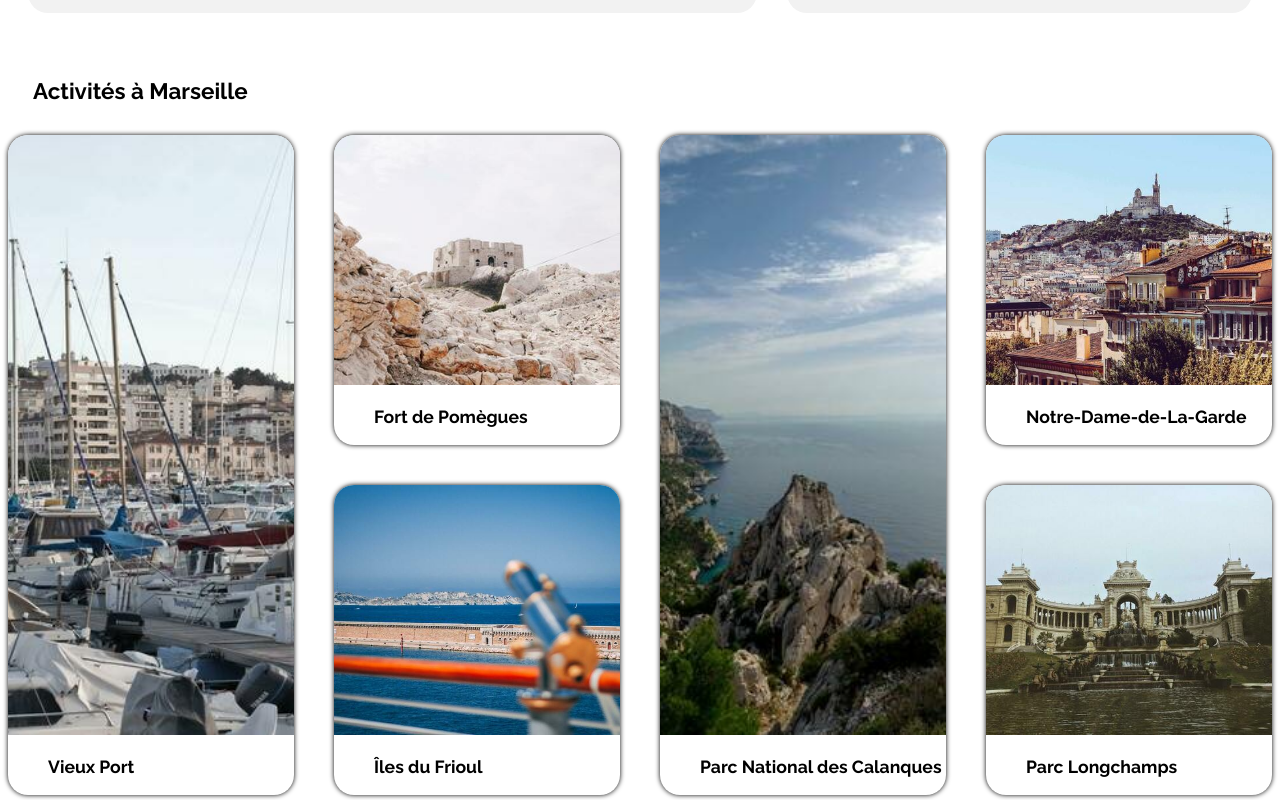
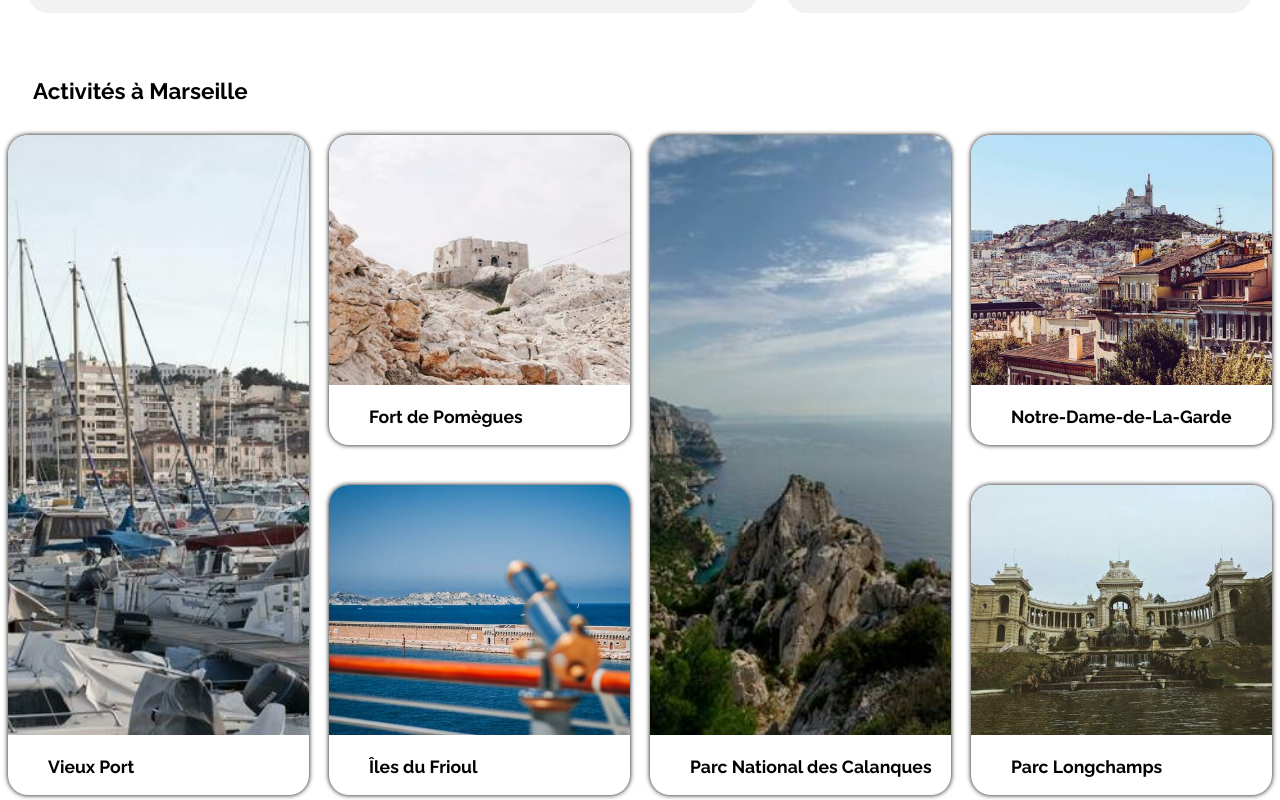
Before and after one commit to Jimmy-Postil/JimmyPostil_2_07012021, a plain HTML site: page index.html in a window 1280 px wide. Shown: the part 1220-2020 px from the top of the page. Drawn offline with Linux system fonts and the light colour scheme.

Commit message:
Amélioration de la mise en page

```diff
--- a/Reservia.css
+++ b/Reservia.css
@@ -78,6 +78,11 @@ nav ul li a:hover
 	font-weight: bold;
 	padding:  35px 30px 0px 60px;
 	margin: 0;
+}
+
+.logo
+{
+	padding-left: 20px;
 }
 
 .pad
@@ -449,7 +454,7 @@ input
 	box-shadow: 0px 0px 5px black;
 	border-radius: 20px;
 	transform: scale(1);
-	width: 425px;
+	width: 325px;
 }
 
 .port img
@@ -508,8 +513,8 @@ input
 	box-shadow: 0px 0px 5px black;
 	border-radius: 20px;
 	transform: scale(1);
-	margin-left: 40px;
-	width: 425px;
+	margin-left: 20px;
+	width: 325px;
 }
 
 .calanques img
@@ -569,14 +574,17 @@ input
 	display: flex;
 	flex-direction: column;
 	justify-content: space-between;
-	margin-left: 40px;
-	width: 425px;
+	margin-left: 20px;
+	width: 325px;
 }
 
 
 /*--------------------------------footer--------------------------------*/
+
+
 footer
 {
+	width: 100%;
 	display: flex;
 	justify-content: space-around;
 	background-color: #f2f2f2;
@@ -835,18 +843,20 @@ footer
 	margin-left: -8px;
 }
 
+}
+
 
 /*-------------------------Responsive moyennes et petites tablettes-------------------------*/
 
 
 @media all and (min-width: 481px) and (max-width: 768px)
+
 {
 
 body
 {
 	width: 100%;
 }
-
 
 header img
 {
@@ -897,7 +907,8 @@ nav ul li a
     margin: 40px 0 0 20px;
 }
 
-nav ul li a:hover {
+nav ul li a:hover
+{
     border-top: none;
 }
 
@@ -963,7 +974,6 @@ nav ul li a:hover {
 	margin-right: 0px;
 	margin-left: 0px;
 }
-
 
 #activités
 {
@@ -1044,12 +1054,19 @@ footer
 
 }
 
+
+
 /*--------------------------Responsive ordinateurs moyens et grandes tablettes----------------------*/
 
 
 @media all and (min-width: 769px) and (max-width: 1199px)
 
 {
+
+body
+{
+	width: 100%;
+}
 
 #filtres
 {
--- a/index.html
+++ b/index.html
@@ -18,7 +18,7 @@
 
 <!-----------------------Header--------------------->
 		<header>
-				<img src="images/logo/Reservia.svg" alt="logo Reservia" class="pad" />
+				<img src="images/logo/Reservia.svg" alt="logo Reservia" class="logo" />
 
 				<div id="menu">
 						<nav id="titre">
@@ -183,7 +183,7 @@
 			  			<i class="fas fa-star"></i>
 			  	  </div>
 			  	</a>
-			  	</div>
+			  </div>
 		    </div>
 
 			 <div id="plus">
@@ -253,10 +253,10 @@
 		  </div>
 		 </div>
 		</a>
-		</div>
+	   </div>
 	  </article>
      </section>
-    </div>
+
 
 <!--------------------------Activités-------------------------->
 
@@ -337,6 +337,6 @@
 			  <a href="lien">Nous contacter</a>
 		</div>
 	</footer>
-
+   </div>
   </body>
 </html>
```
